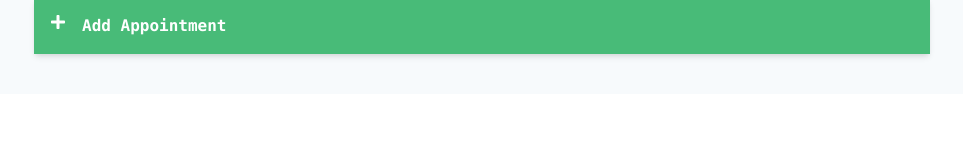
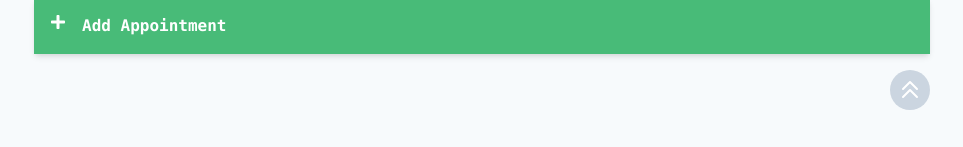
Before and after one commit to HelenDrug/PetDoctor_Appointment, a React (Create React App) app: page / in a window 1280 px wide. Shown: the part 2768-2915 px from the top of the page, without its empty margins (286-1249 px from the left). Before the commit the page ends 2862 px from the top, so only its background shows below. Built offline with nearby package versions, Linux system fonts and the light colour scheme.

Commit message:
work under About navigation implementation

```diff
--- a/src/App.js
+++ b/src/App.js
@@ -13,10 +13,12 @@ class App extends Component {
     this.state = {
       myAppointments: [],
       formDisplay: "false",
+      showAboutText: "false",
     };
     this.deleteAppointment = this.deleteAppointment.bind(this);
     this.toggleForm = this.toggleForm.bind(this);
     this.addAppointment = this.addAppointment.bind(this);
+    this.toggleAboutText = this.toggleAboutText.bind(this);
   }
 
   componentDidMount() {
@@ -33,7 +35,6 @@ class App extends Component {
   }
 
   addAppointment(apt) {
-
     let tempApts = this.state.myAppointments;
     tempApts.unshift(apt);
     this.setState({
@@ -41,23 +42,33 @@ class App extends Component {
     });
   }
 
-  deleteAppointment(appointment) {
-    let tempAppointments = [...this.state.myAppointments];
-    tempAppointments = without(tempAppointments, appointment);
-    this.setState({ myAppointments: tempAppointments });
+  deleteAppointment(apt) {
+    let tempApts = [...this.state.myAppointments];
+    tempApts = without(tempApts, apt);
+    this.setState({ myAppointments: tempApts });
   }
 
   toggleForm() {
     this.setState({ formDisplay: !this.state.formDisplay });
   }
 
+  toggleAboutText(showtext) {
+    this.setState({ showAboutText: showtext });
+  }
+
   render() {
     return (
       <div className="App text-gray-700 font-mono grid md:grid-cols-5">
-        <NavBar />
-        <main className="px-16 py-6 bg-gray-100 md:col-span-4">
+        <NavBar showAboutText={this.toggleAboutText} />
+        <main className="px-16 py-6 bg-gray-100 md:col-span-4" id="top">
           <Authentification />
           <Header />
+          {this.state.showAboutText === "true" ? (
+            <div className="block">TEST</div>
+          ) : (
+            <div className="hidden">hidden</div>
+          )}
+
           <AppointmentList
             appointments={this.state.myAppointments}
             deleteAppointment={this.deleteAppointment}
@@ -67,6 +78,26 @@ class App extends Component {
             toggleForm={this.toggleForm}
             addAppointment={this.addAppointment}
           />
+          <a
+            id="topButton"
+            href="#top"
+            className="flex rounded-full justify-center mb-3 h-10 w-10 bg-gray-400 float-right hover:bg-orange-500 "
+          >
+            <svg
+              class="w-8 h-8 pt-2 text-white"
+              fill="none"
+              stroke="currentColor"
+              viewBox="0 0 24 24"
+              xmlns="http://www.w3.org/2000/svg"
+            >
+              <path
+                stroke-linecap="round"
+                stroke-linejoin="round"
+                stroke-width="2"
+                d="M5 11l7-7 7 7M5 19l7-7 7 7"
+              ></path>
+            </svg>
+          </a>
         </main>
       </div>
     );
--- a/src/components/AddAppointmentForm/AddAppointmentForm.js
+++ b/src/components/AddAppointmentForm/AddAppointmentForm.js
@@ -43,7 +43,8 @@ const AddAppointmentForm = (props) => {
 
   return (
     <div
-      className={"rounded shadow-md mt-3 mb-3 " + (props.formDisplay ? "" : "")}
+      id="addApt"
+      className={"rounded shadow-md mt-3 mb-3 "}
     >
       <div
         className="flex gap-4 p-3 bg-green-500 text-white font-bold"
--- a/src/components/NavBar/NavBar.js
+++ b/src/components/NavBar/NavBar.js
@@ -1,14 +1,17 @@
 import React from "react";
 import Dog from "./dog-with-first-aid-kit-bag.svg";
 
-export default function NavBar() {
+export default function NavBar({ showAboutText }) {
+  const showText = (about) => {
+    return showAboutText(about);
+  };
   return (
     <div className="md:col-span-1 md:flex md:justify-end">
       <nav className="text-right">
         <div className="flex justify-between items-center lg:justify-end border-b-2 border-gray-200">
           <img src={Dog} alt="Dog Logo" />
           <h1 className="font-bold uppercase p-3  text-green-800 sm:text-green-600 lg:text-green-800 md:text-green-700">
-            <a href="home.html">Pet Doctor</a>
+            <a href="#home">Pet Doctor</a>
           </h1>
           <div className="px-4 cursor-pointer md:hidden" id="burger">
             <svg
@@ -30,7 +33,7 @@ export default function NavBar() {
         <ul className="text-xs mt-6 hidden md:block" id="menu">
           <li className="py-2 mx-2">
             <a
-              href="home.html"
+              href="#home"
               className="px-4 flex justify-center btn border-orange-600 shadow-md hover:bg-orange-200 "
             >
               <span className="mt-1">Home</span>
@@ -52,8 +55,9 @@ export default function NavBar() {
           </li>
           <li className="py-2 mx-2">
             <a
-              href="about.html"
+              href="#about"
               className="px-4 flex justify-center btn border-orange-600 shadow-md hover:bg-orange-200"
+              onClick={()=> showText("true")}
             >
               <span className="mt-1">About</span>
               <svg
@@ -74,7 +78,7 @@ export default function NavBar() {
           </li>
           <li className="py-2 mx-2">
             <a
-              href="add.html"
+              href="#addApt"
               className="px-4 flex justify-center btn border-orange-600 shadow-md hover:bg-orange-200 "
             >
               <span className="mt-1">Add appointment</span>
@@ -96,7 +100,7 @@ export default function NavBar() {
           </li>
           <li className="py-2 mx-2">
             <a
-              href="contact.html"
+              href="#contact"
               className="px-3 flex justify-center btn border-orange-600 shadow-md hover:bg-orange-200 "
             >
               <span className="mt-1">Contact</span>
```
Also changed, not shown: src/tailwind.src.css (line endings or trailing spaces).
